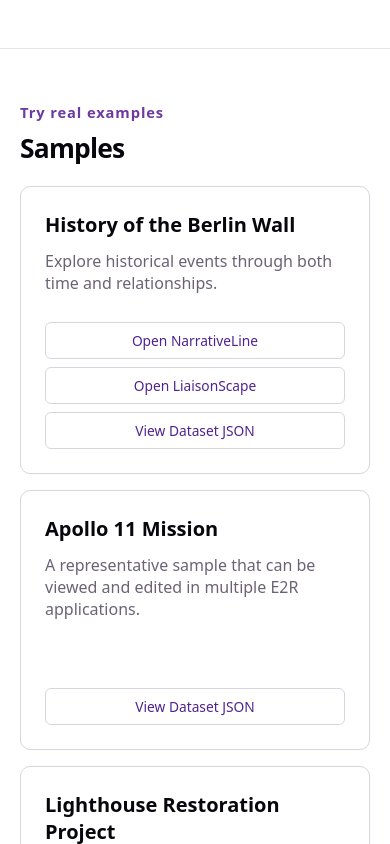
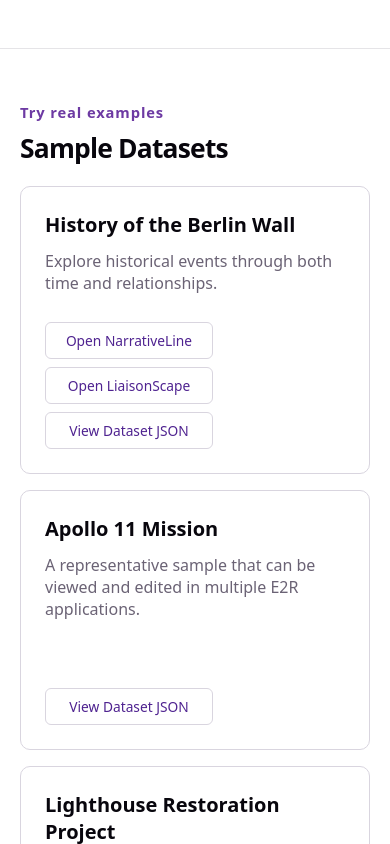
Before and after one commit to sukoyaka-dopeness/e2r-hub, a React (Vite) app: page / in a window 390 px wide. Shown: the part 1060-1904 px from the top of the page. Built offline with nearby package versions, Linux system fonts and the light colour scheme.

Commit message:
style: refine Hub sample dataset section

```diff
--- a/src/App.css
+++ b/src/App.css
@@ -38,6 +38,7 @@
 .sample-card p { margin: 0; color: #6b6375; }
 .sample-card-actions { display: flex; flex-wrap: wrap; gap: 8px; align-items: flex-end; margin-top: auto; padding-top: 28px; }
 .sample-card-actions a, .action-link { border: 1px solid #d9d5df; border-radius: 6px; padding: 8px 10px; color: #4f2390; font-size: .86rem; text-decoration: none; }
+.sample-card-actions a { display: flex; width: 10.5rem; max-width: 100%; justify-content: center; }
 .sample-card-actions a:hover, .action-link:hover { border-color: #aa3bff; background: #f5e9ff; }
 .explanation-section { display: block; }
 .explanation-section h2 { max-width: 780px; margin-bottom: 24px; font-size: clamp(1.6rem, 3vw, 2.5rem); }
@@ -66,6 +67,5 @@
   .application-grid, .sample-grid { grid-template-columns: 1fr; }
   .application-card { min-height: 210px; padding: 22px; }
   .application-card h3 { margin-top: 34px; }
-  .sample-card-actions { flex-direction: column; align-items: stretch; }
-  .sample-card-actions a { text-align: center; }
+  .sample-card-actions { flex-direction: column; align-items: flex-start; }
 }
--- a/src/App.tsx
+++ b/src/App.tsx
@@ -43,7 +43,7 @@
     openNarrative: 'Open NarrativeLine',
     openLiaison: 'Open LiaisonScape',
     viewDataset: 'View Dataset JSON',
-    otherSamples: 'Samples',
+    otherSamples: 'Sample Datasets',
     source: 'Dataset source',
     apollo: 'Apollo 11 Mission',
     lighthouse: 'Lighthouse Restoration Project',
@@ -94,7 +94,7 @@
     openNarrative: 'NarrativeLineを開く',
     openLiaison: 'LiaisonScapeを開く',
     viewDataset: 'Dataset JSONを見る',
-    otherSamples: 'サンプル',
+    otherSamples: 'サンプルデータセット',
     source: 'Datasetのソース',
     apollo: 'アポロ11号ミッション',
     lighthouse: '灯台修復プロジェクト',
```
